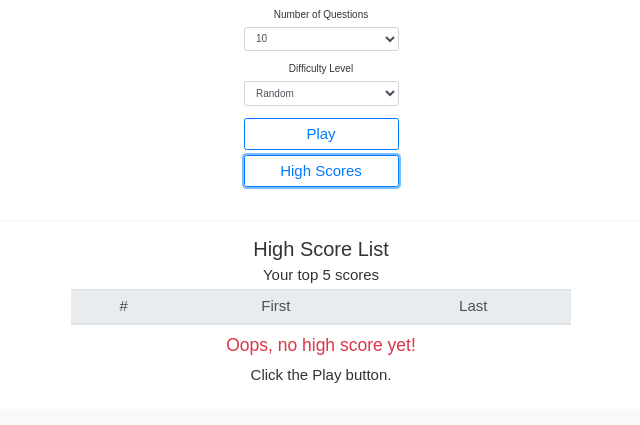
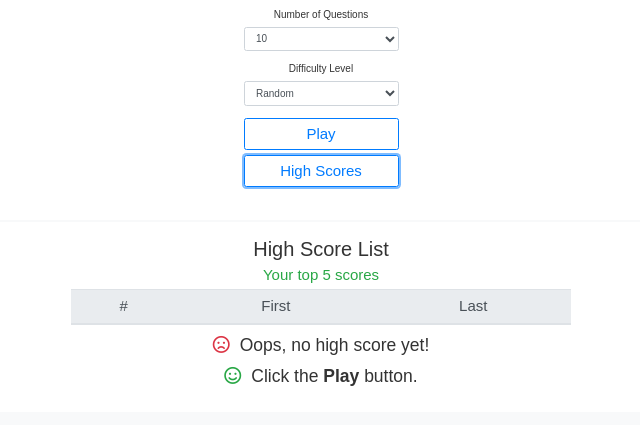
Before and after one commit to DreyWesson/quiz-app, a website: page index.html in a window 1280 px wide. Both pictures are taken after a click on the button "High Scores". Shown: the part 311-736 px from the top of the page, without its empty margins (319-959 px from the left). Drawn offline with nearby package versions, Linux system fonts and the light colour scheme.

Commit message:
improved UX if localStorage is empty

```diff
--- a/app.js
+++ b/app.js
@@ -1,7 +1,6 @@
 const express = require("express"),
   app = express();
 app.set("port", process.env.PORT || 3000);
-
 app.use(express.static(__dirname + "/public"));
 app.use("/views", express.static(__dirname + "/views"));
 app.get("/", (req, res) => {
--- a/index.html
+++ b/index.html
@@ -7,6 +7,18 @@
       rel="stylesheet"
       href="https://maxcdn.bootstrapcdn.com/bootstrap/4.0.0/css/bootstrap.min.css"
       integrity="sha384-Gn5384xqQ1aoWXA+058RXPxPg6fy4IWvTNh0E263XmFcJlSAwiGgFAW/dAiS6JXm"
+      crossorigin="anonymous"
+    />
+    <link
+      rel="stylesheet"
+      href="https://maxcdn.bootstrapcdn.com/bootstrap/4.0.0/css/bootstrap.min.css"
+      integrity="sha384-Gn5384xqQ1aoWXA+058RXPxPg6fy4IWvTNh0E263XmFcJlSAwiGgFAW/dAiS6JXm"
+      crossorigin="anonymous"
+    />
+    <link
+      rel="stylesheet"
+      href="https://pro.fontawesome.com/releases/v5.10.0/css/all.css"
+      integrity="sha384-AYmEC3Yw5cVb3ZcuHtOA93w35dYTsvhLPVnYs9eStHfGJvOvKxVfELGroGkvsg+p"
       crossorigin="anonymous"
     />
     <style>
@@ -114,7 +126,7 @@
       style="visibility: hidden"
     >
       <h2>High Score List</h2>
-      <p class="h4">Your top 5 scores</p>
+      <p class="h4 text-success">Your top 5 scores</p>
       <table class="table" style="max-width: 50rem; margin: 0 auto">
         <thead class="thead-light">
           <tr>
@@ -126,8 +138,14 @@
         <tbody id="high-scores-list"></tbody>
       </table>
       <div class="emptyHighScore d-none">
-        <h2 class="h3 my-3 text-danger">Oops, no high score yet!</h2>
-        <h3 class="h4 my-3">Click the Play button.</h3>
+        <h2 class="h3 my-3">
+          <i class="far fa-frown 2 mr-3 text-danger"></i>Oops, no high score
+          yet!
+        </h2>
+        <h3 class="h3 my-3">
+          <i class="far fa-smile 2 mr-3 text-success"></i>Click the
+          <strong>Play</strong> button.
+        </h3>
       </div>
     </div>
     <script src="/js/index.js"></script>
--- a/public/js/index.js
+++ b/public/js/index.js
@@ -1,16 +1,16 @@
-const highScoreSection = document.querySelector(".high-scores-section");
-const highScoreList = document.querySelector("#high-scores-list");
-const highScoreBtn = document.querySelector(".high-score-btn");
-const highScores = JSON.parse(localStorage.getItem("highScores")) || [];
+const highScoreSection = document.querySelector(".high-scores-section"),
+  highScoreList = document.querySelector("#high-scores-list"),
+  highScoreBtn = document.querySelector(".high-score-btn"),
+  highScores = JSON.parse(localStorage.getItem("highScores")) || [],
+  emptyHighScore = document.querySelector(".emptyHighScore");
 
-var height = highScoreSection.clientHeight;
-var width = highScoreSection.clientWidth;
+let height = highScoreSection.clientHeight,
+  width = highScoreSection.clientWidth;
 
 // Ckeck if localStorage has no highscores
-if (localStorage.getItem("highScore") === null) {
-  const emptyHighScore = document.querySelector(".emptyHighScore");
+if (localStorage.getItem("highScores") === null)
   emptyHighScore.classList.remove("d-none");
-}
+
 if (screen.width > 750) {
   // Initial visibility settings
   visibility("30", "30", "0", "hidden");
```
